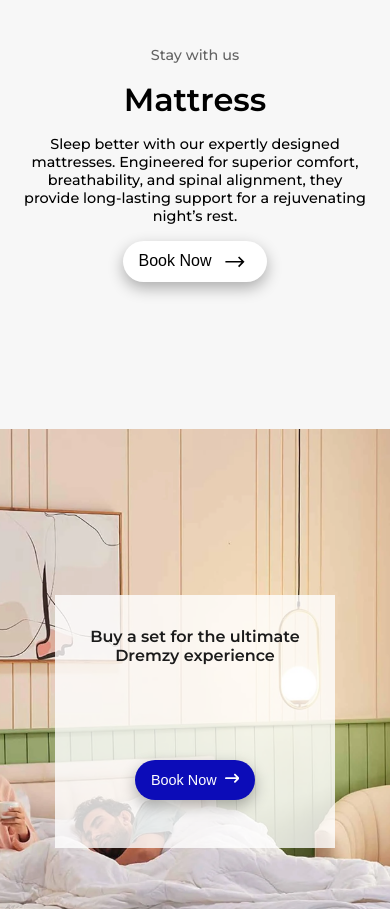
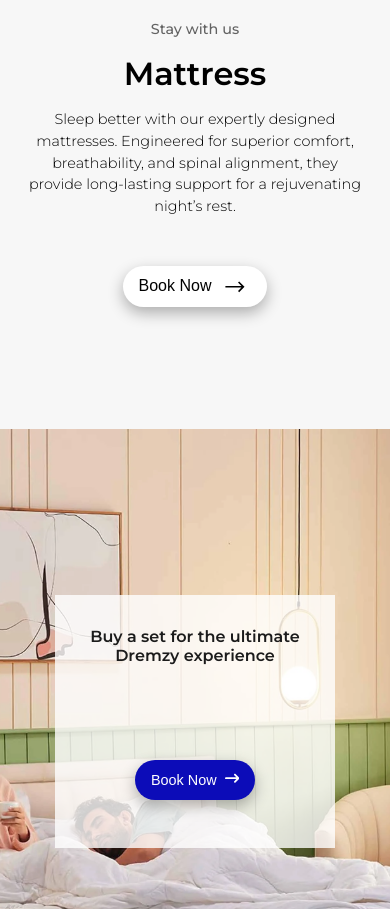
Before and after one commit to marketLube/DSleep, a React (Vite) app: page / in a window 390 px wide. Shown: the part 2653-3562 px from the top of the page. Built offline with nearby package versions, Linux system fonts and the light colour scheme.

Commit message:
minor alignment fixes

```diff
--- a/Sass/page/Section4/_productsdetails.scss
+++ b/Sass/page/Section4/_productsdetails.scss
@@ -110,6 +110,8 @@
 
         @include mix.respond(smallPhone) {
           font-size: 0.9rem;
+          font-weight: 300;
+          line-height: 1.5;
           width: 90%;
           text-align: center;
         }
@@ -143,6 +145,7 @@
           padding: 0.5rem 1rem;
           font-size: 1rem;
           margin-bottom: 0px;
+          margin-top: 2rem;
         }
 
         &:hover {
--- a/css/style.css
+++ b/css/style.css
@@ -761,6 +761,8 @@
 @media only screen and (max-width: 575.98px) {
   .productDetails-container-details-description {
     font-size: 0.9rem;
+    font-weight: 300;
+    line-height: 1.5;
     width: 90%;
     text-align: center;
   }
@@ -796,6 +798,7 @@
     padding: 0.5rem 1rem;
     font-size: 1rem;
     margin-bottom: 0px;
+    margin-top: 2rem;
   }
 }
 .productDetails-container-details-button:hover {
```
Also changed, not shown: 1 other file (tests, documents, lock files or other folders).
